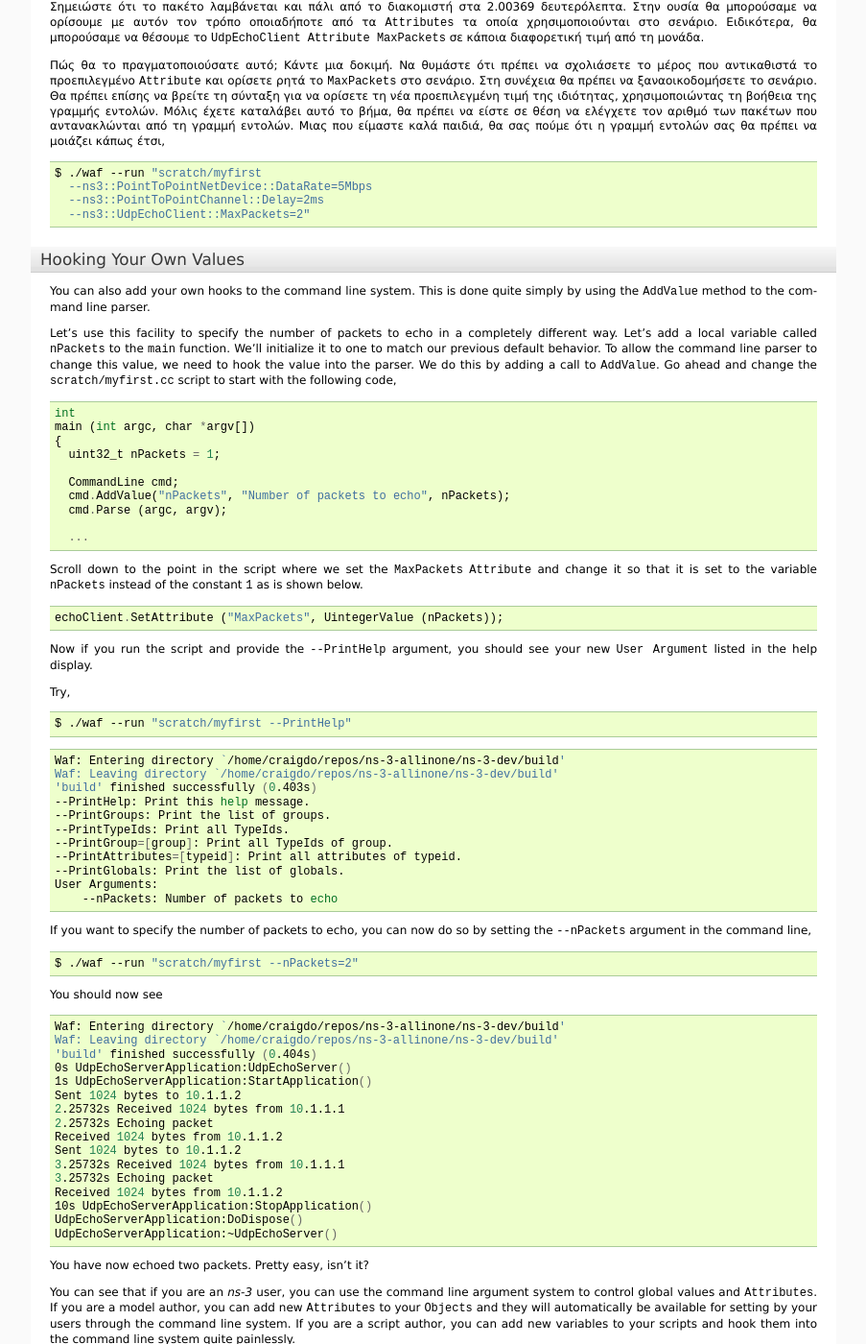
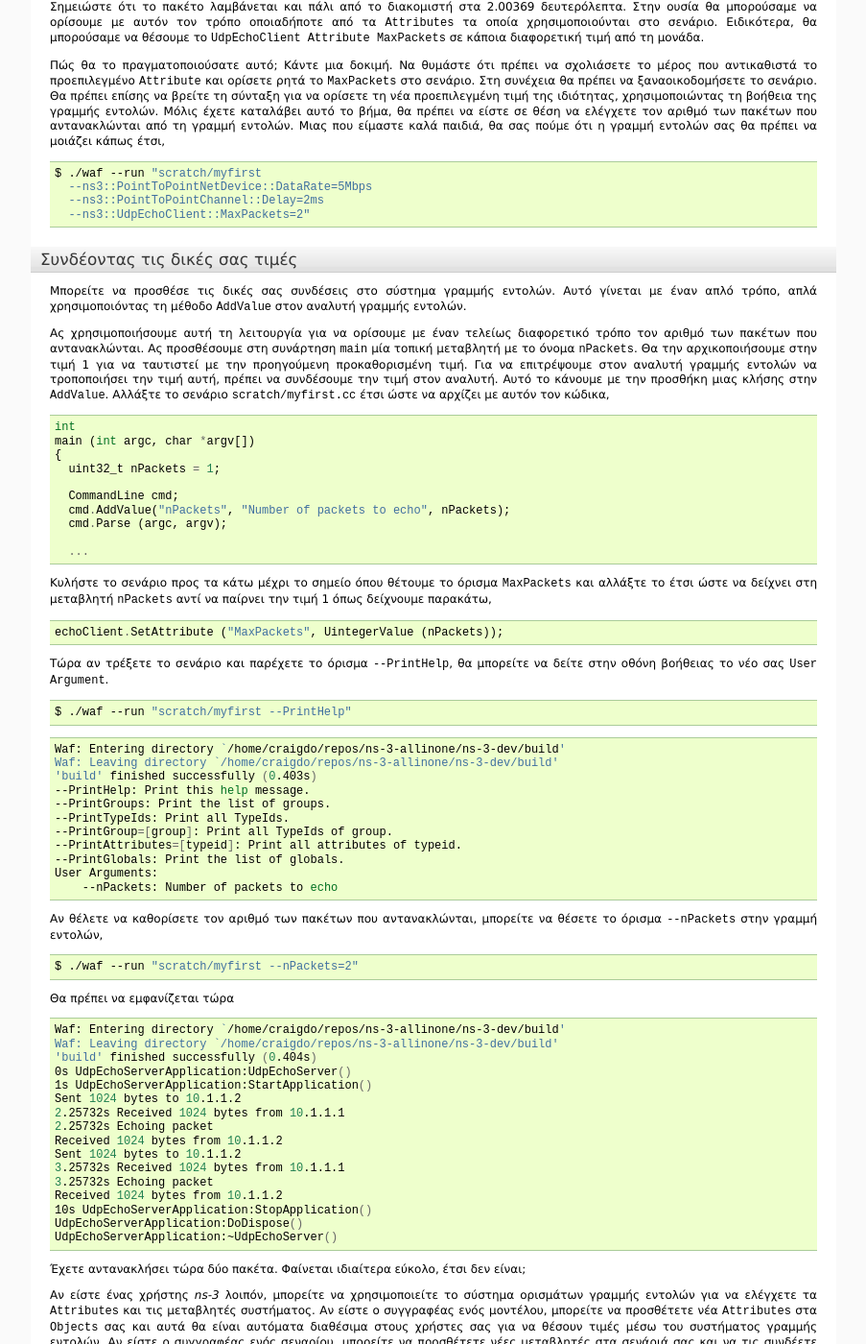
Before and after one commit to maupatras/ns3_teamB, a Sphinx documentation site: the page built from ns-3.22/doc/tutorial-gr/source/tweaking.rst, in a window 1280 px wide and 1400 px high, scrolled down 7364 px. Shown: the whole window at 96% size, without its empty margins (198-1101 px from the left). Built offline with Sphinx 7.4.7, drawn with Linux system fonts in a browser that asks for light colours; formulas are drawn with MathJax 3; some of the changed text lies outside the part shown.

Commit message:
Translated "Hooking Your Own Values"

```diff
--- a/ns-3.22/doc/tutorial-gr/source/tweaking.rst
+++ b/ns-3.22/doc/tutorial-gr/source/tweaking.rst
@@ -1002,18 +1002,35 @@ debugger. Μπορώ απλά να ανοίξω την έξοδο στον αγ
     --ns3::PointToPointChannel::Delay=2ms
     --ns3::UdpEchoClient::MaxPackets=2"
 
-Hooking Your Own Values
-+++++++++++++++++++++++
-You can also add your own hooks to the command line system.  This is done
-quite simply by using the ``AddValue`` method to the command line parser.
+..
+	Hooking Your Own Values
+	+++++++++++++++++++++++
+	You can also add your own hooks to the command line system.  This is done
+	quite simply by using the ``AddValue`` method to the command line parser.
 
-Let's use this facility to specify the number of packets to echo in a
-completely different way.  Let's add a local variable called ``nPackets``
-to the ``main`` function.  We'll initialize it to one to match our previous
-default behavior.  To allow the command line parser to change this value, we
-need to hook the value into the parser.  We do this by adding a call to
-``AddValue``.  Go ahead and change the ``scratch/myfirst.cc`` script to
-start with the following code,
+	Let's use this facility to specify the number of packets to echo in a
+	completely different way.  Let's add a local variable called ``nPackets``
+	to the ``main`` function.  We'll initialize it to one to match our previous
+	default behavior.  To allow the command line parser to change this value, we
+	need to hook the value into the parser.  We do this by adding a call to
+	``AddValue``.  Go ahead and change the ``scratch/myfirst.cc`` script to
+	start with the following code,
+
+Συνδέοντας τις δικές σας τιμές
+++++++++++++++++++++++++++++++
+Μπορείτε να προσθέσε τις δικές σας συνδέσεις στο σύστημα γραμμής εντολών.
+Αυτό γίνεται με έναν απλό τρόπο, απλά χρησιμοποιόντας τη μέθοδο ``AddValue``
+στον αναλυτή γραμμής εντολών.
+
+Ας χρησιμοποιήσουμε αυτή τη λειτουργία για να ορίσουμε με έναν τελείως
+διαφορετικό τρόπο τον αριθμό των πακέτων που αντανακλώνται. Ας προσθέσουμε
+στη συνάρτηση ``main`` μία τοπική μεταβλητή με το όνομα ``nPackets``. Θα
+την αρχικοποιήσουμε στην τιμή 1 για να ταυτιστεί με την προηγούμενη
+προκαθορισμένη τιμή. Για να επιτρέψουμε στον αναλυτή γραμμής εντολών να
+τροποποιήσει την τιμή αυτή, πρέπει να συνδέσουμε την τιμή στον αναλυτή.
+Αυτό το κάνουμε με την προσθήκη μιας κλήσης στην ``AddValue``. Αλλάξτε
+το σενάριο ``scratch/myfirst.cc`` έτσι ώστε να αρχίζει με αυτόν τον
+κώδικα,
 
 ::
 
@@ -1028,18 +1045,25 @@ start with the following code,
 
     ...
 
-Scroll down to the point in the script where we set the ``MaxPackets``
-``Attribute`` and change it so that it is set to the variable ``nPackets``
-instead of the constant ``1`` as is shown below.
+..
+	Scroll down to the point in the script where we set the ``MaxPackets``
+	``Attribute`` and change it so that it is set to the variable ``nPackets``
+	instead of the constant ``1`` as is shown below.
+Κυλήστε το σενάριο προς τα κάτω μέχρι το σημείο όπου θέτουμε το όρισμα
+``MaxPackets`` και αλλάξτε το έτσι ώστε να δείχνει στη μεταβλητή ``nPackets``
+αντί να παίρνει την τιμή 1 όπως δείχνουμε παρακάτω,
 
 ::
 
   echoClient.SetAttribute ("MaxPackets", UintegerValue (nPackets));
 
-Now if you run the script and provide the ``--PrintHelp`` argument, you
-should see your new ``User Argument`` listed in the help display.
+..
+	Now if you run the script and provide the ``--PrintHelp`` argument, you
+	should see your new ``User Argument`` listed in the help display.
 
-Try,
+	Try,
+Τώρα αν τρέξετε το σενάριο και παρέχετε το όρισμα ``--PrintHelp``, θα
+μπορείτε να δείτε στην οθόνη βοήθειας το νέο σας ``User Argument``.
 
 .. sourcecode:: bash
 
@@ -1059,14 +1083,19 @@ Try,
   User Arguments:
       --nPackets: Number of packets to echo
 
-If you want to specify the number of packets to echo, you can now do so by
-setting the ``--nPackets`` argument in the command line,
+..
+	If you want to specify the number of packets to echo, you can now do so by
+	setting the ``--nPackets`` argument in the command line,
+Αν θέλετε να καθορίσετε τον αριθμό των πακέτων που αντανακλώνται, μπορείτε
+να θέσετε το όρισμα ``--nPackets`` στην γραμμή εντολών,
 
 .. sourcecode:: bash
 
   $ ./waf --run "scratch/myfirst --nPackets=2"
 
-You should now see
+..
+	You should now see
+Θα πρέπει να εμφανίζεται τώρα
 
 .. sourcecode:: bash
 
@@ -1087,14 +1116,25 @@ You should now see
   UdpEchoServerApplication:DoDispose()
   UdpEchoServerApplication:~UdpEchoServer()
 
-You have now echoed two packets.  Pretty easy, isn't it?
+..
+	You have now echoed two packets.  Pretty easy, isn't it?
 
-You can see that if you are an |ns3| user, you can use the command
-line argument system to control global values and ``Attributes``.  If you are
-a model author, you can add new ``Attributes`` to your ``Objects`` and
-they will automatically be available for setting by your users through the
-command line system.  If you are a script author, you can add new variables to
-your scripts and hook them into the command line system quite painlessly.
+	You can see that if you are an |ns3| user, you can use the command
+	line argument system to control global values and ``Attributes``.  If you are
+	a model author, you can add new ``Attributes`` to your ``Objects`` and
+	they will automatically be available for setting by your users through the
+	command line system.  If you are a script author, you can add new variables to
+	your scripts and hook them into the command line system quite painlessly.
+Έχετε αντανακλήσει τώρα δύο πακέτα. Φαίνεται ιδιαίτερα εύκολο, έτσι δεν είναι;
+
+Αν είστε ένας χρήστης |ns3| λοιπόν, μπορείτε να χρησιμοποιείτε το σύστημα
+ορισμάτων γραμμής εντολών για να ελέγχετε τα ``Attributes`` και τις μεταβλητές
+συστήματος. Αν είστε ο συγγραφέας ενός μοντέλου, μπορείτε να προσθέτετε νέα
+``Attributes`` στα ``Objects`` σας και αυτά θα είναι αυτόματα διαθέσιμα στους
+χρήστες σας για να θέσουν τιμές μέσω του συστήματος γραμμής εντολών. Αν είστε
+ο συγγραφέας ενός σεναρίου, μπορείτε να προσθέτετε νέες μεταβλητές στα
+σενάριά σας και να τις συνδέετε στο σύστημα γραμμής εντολών χωρίς ιδιαίτερο
+κόπο.
 
 .. _UsingTracingSystem:
 
```
